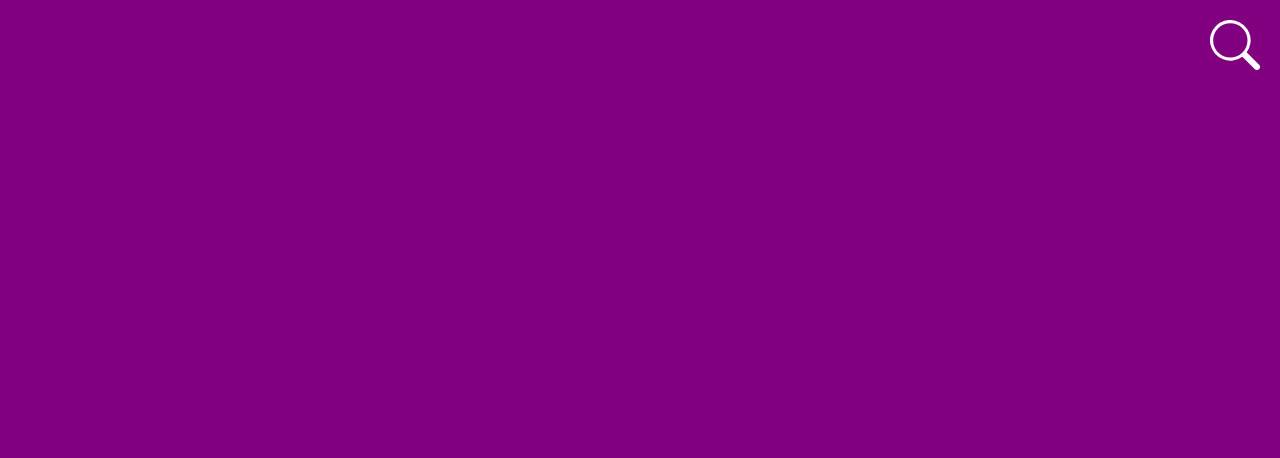
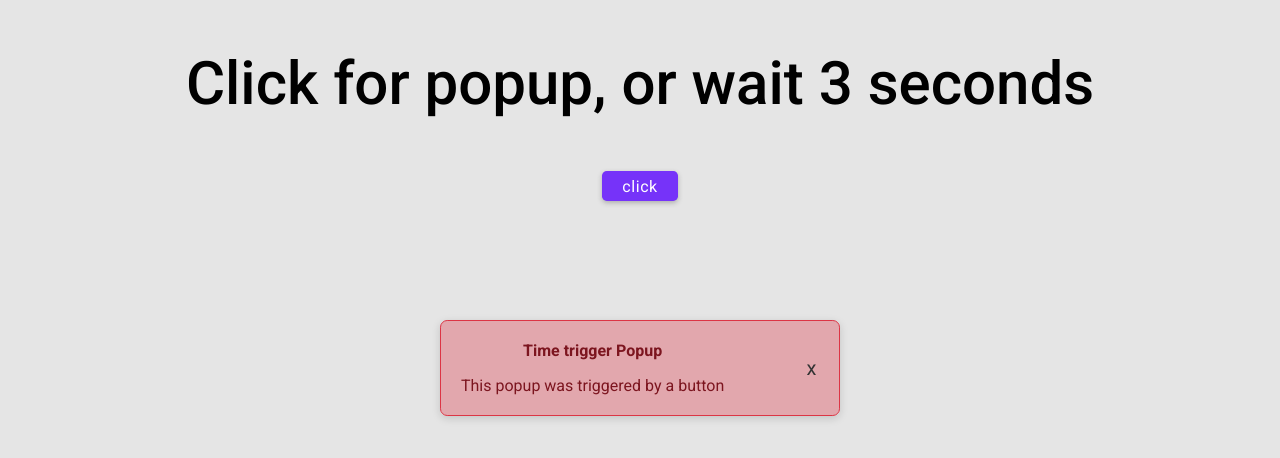
Before and after one commit to gbeto21/30-ReactProjects, a React (Create React App) app: page / in a window 1280 px wide. Shown: the top 458 px of the page. Built offline with nearby package versions, Linux system fonts and the light colour scheme.

Commit message:
The project 11 was completed.

```diff
--- a/src/App.js
+++ b/src/App.js
@@ -1,5 +1,5 @@
 import "./App.css";
-import HiddenSearchBarApp from "./projects/10-hidden-search-bar/HiddenSearchBarApp";
+import PopupApp from "./projects/11-MagicPopup/PopupApp";
 
 // import LikePhotoApp from "./projects/03-like-my-photo/LikePhotoApp";
 // import RandomizeColors from "./projects/02-randomize-colors/RandomizeColors";
@@ -10,11 +10,13 @@
 // import LightAndDarkApp from "./projects/07-LightAndDarkMode/LightAndDarkMode";
 // import SlideToUnlock from "./projects/08-slide-to-unlok/SlideToUnlock";
 // import SliderApp from "./projects/09-slider/SliderApp";
+// import HiddenSearchBarApp from "./projects/10-hidden-search-bar/HiddenSearchBarApp";
 
 function App() {
   return (
     <div className="App">
-      <HiddenSearchBarApp/>
+      <PopupApp/>
+      {/* <HiddenSearchBarApp/> */}
       {/* <SliderApp/> */}
       {/* <SlideToUnlock/> */}
       {/* <LightAndDarkApp/> */}
--- /dev/null
+++ b/src/projects/11-MagicPopup/PopupApp.jsx
@@ -0,0 +1,39 @@
+import React, { useState, useEffect } from "react";
+import Popup from "../components/Popup.component";
+import Button from "../components/Button";
+import Title from "../components/Title";
+
+export default function PopupApp() {
+  const [trigger, setTrigger] = useState(false);
+  const [timeTrigger, setTimeTrigger] = useState(false);
+  const triggerPopup = () => {
+    setTrigger(true);
+  };
+
+  useEffect(() => {
+    setTimeout(() => {
+      setTimeTrigger(true);
+    }, 3000);
+  }, []);
+
+  return (
+    <div className="text-center">
+      <Title text={"Click for popup, or wait 3 seconds"} />
+      <Button clases={"btn-primary"} onClick={triggerPopup} />
+      <Popup
+        type={"alert-info"}
+        title={"Trigger Popup"}
+        text={"This popup was triggered by a button"}
+        handleClose={setTrigger}
+        trigger={trigger}
+      />{" "}
+      <Popup
+        type={"alert-danger"}
+        title={"Time trigger Popup"}
+        text={"This popup was triggered by a button"}
+        handleClose={setTimeTrigger}
+        trigger={timeTrigger}
+      />
+    </div>
+  );
+}
--- /dev/null
+++ b/src/projects/components/Popup.component.jsx
@@ -0,0 +1,41 @@
+import React from "react";
+import Button from "./Button";
+
+export default function Popup({ type, title, text, handleClose, trigger }) {
+  const popupContainer = {
+    position: "absolute",
+    top: "0",
+    height: "100vh",
+    width: "100vw",
+    background: "rgba(0,0,0,0.1)",
+    zIndex: "-1",
+  };
+
+  const popupStyle = {
+    position: "relative",
+    margin: "40vh auto",
+    zIndex: "1",
+  };
+
+  return (
+    trigger && (
+      <div style={popupContainer}>
+        <div className={`${type}`} style={popupStyle}>
+          <div className="alert-close">
+            <div className="d-flex flex-column text-left">
+              <h4 className="mb-1">{title ? title : "popup title"}</h4>
+              <p>{text && text}</p>
+            </div>
+            <Button
+              clases={"btn-close"}
+              text={"x"}
+              onClick={() => {
+                handleClose(false);
+              }}
+            />
+          </div>
+        </div>
+      </div>
+    )
+  );
+}
```
Also changed, not shown: 1 other file (tests, documents, lock files or other folders).
